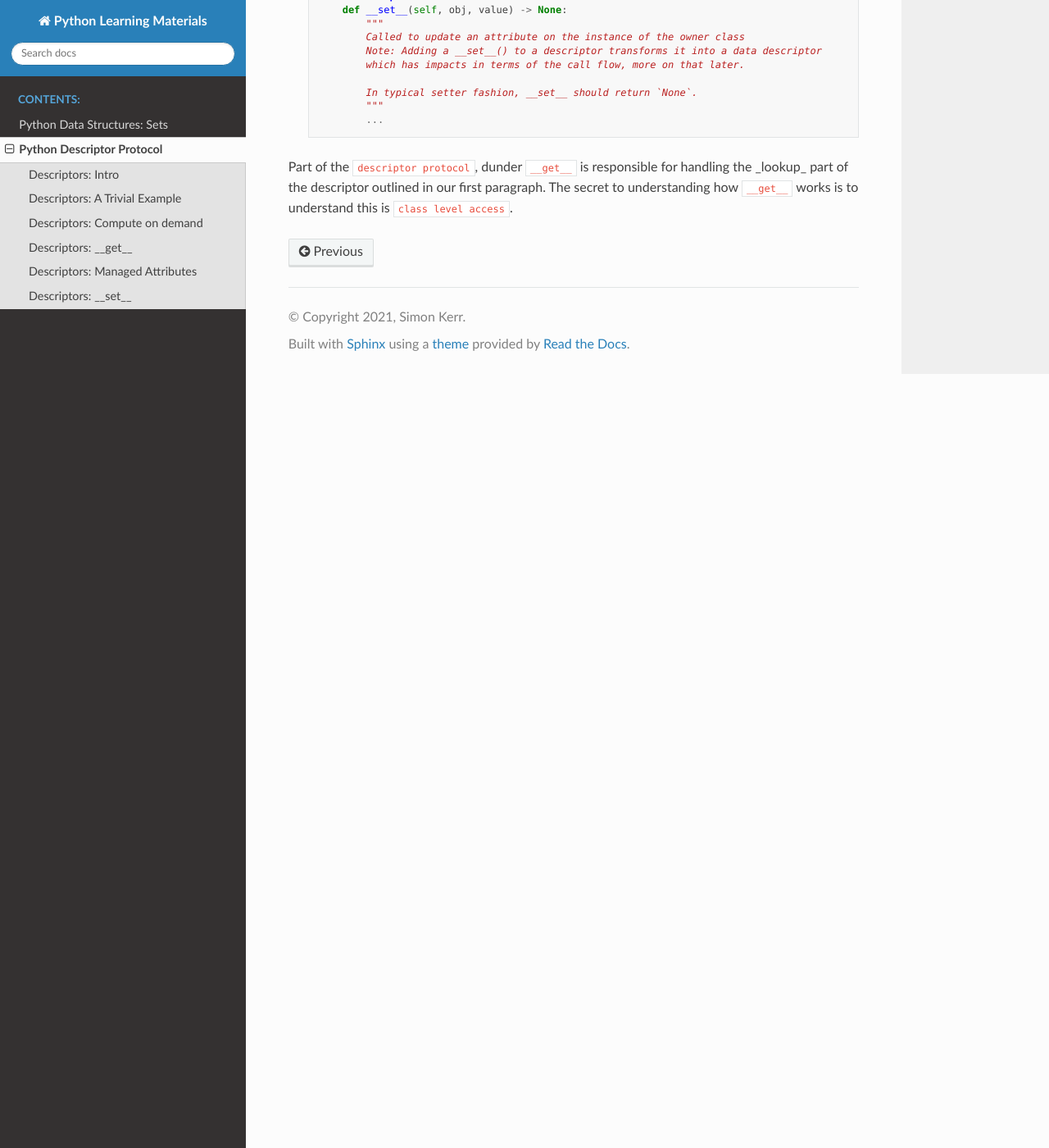
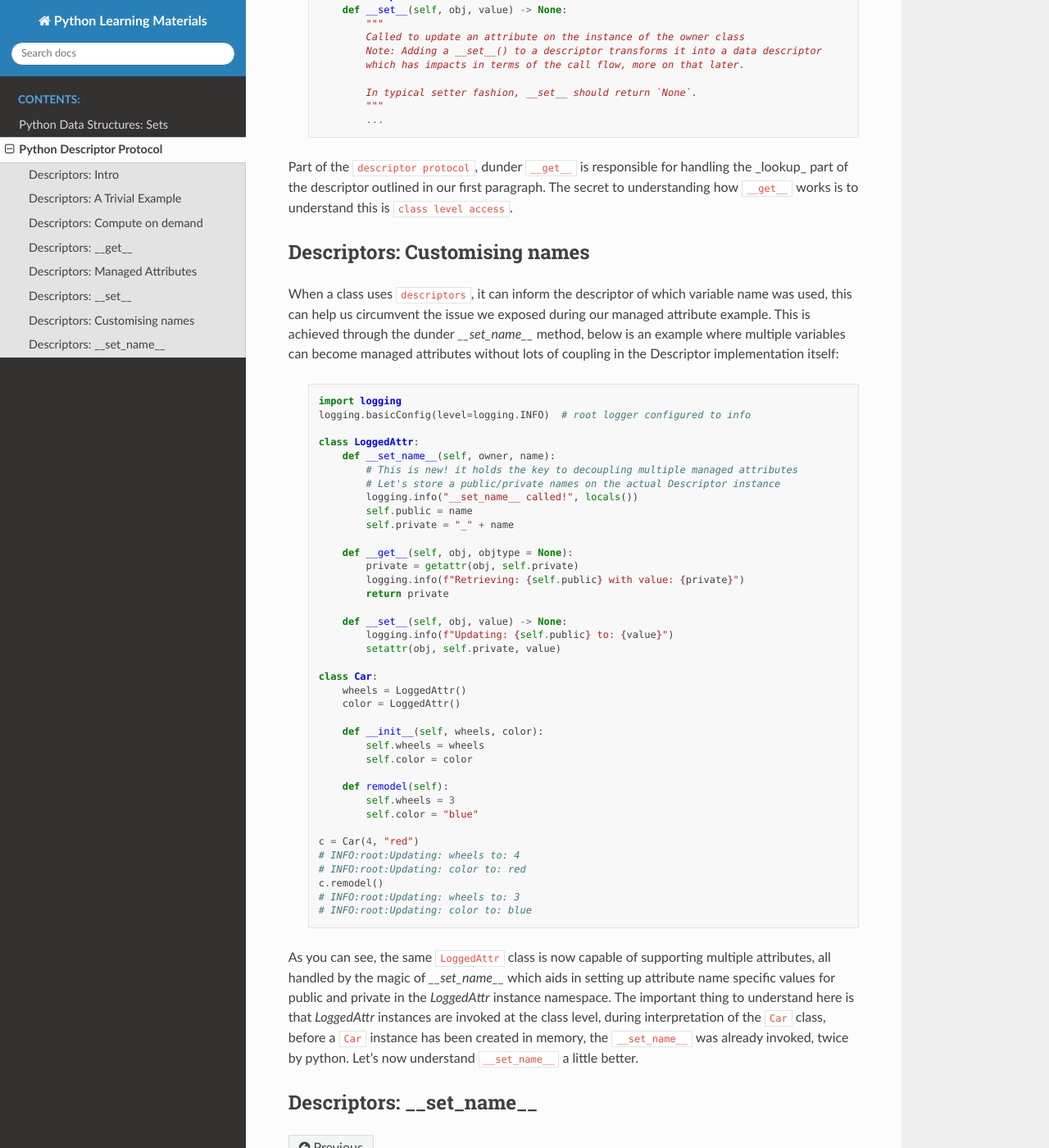
Before and after one commit to symonk/pydocs, a Sphinx documentation site: the page built from docs/source/descriptor_protocol.rst, in a window 1280 px wide and 1400 px high, scrolled down 4363 px. Shown: the whole window at 82% size. Built offline with Sphinx 7.4.7 and the Read the Docs theme 2.0.0, drawn with Linux system fonts in a browser that asks for light colours; some of the changed text lies outside the part shown.

Commit message:
documenting customisable names and how to decouple descriptors from hardwired attr names

```diff
--- a/docs/source/descriptor_protocol.rst
+++ b/docs/source/descriptor_protocol.rst
@@ -239,3 +239,63 @@ __set__ implementation has an exception raising place holder, it is enough to qu
 Part of the ``descriptor protocol``, dunder ``__get__`` is responsible for handling the
 _lookup_ part of the descriptor outlined in our first paragraph.  The secret to understanding
 how ``__get__`` works is to understand this is ``class level access``.
+
+Descriptors: Customising names
+-------------------------------
+
+When a class uses ``descriptors``, it can inform the descriptor of which variable
+name was used, this can help us circumvent the issue we exposed during our managed
+attribute example.  This is achieved through the dunder `__set_name__` method,
+below is an example where multiple variables can become managed attributes without
+lots of coupling in the Descriptor implementation itself:
+
+    .. code-block:: python
+
+        import logging
+        logging.basicConfig(level=logging.INFO)  # root logger configured to info
+
+        class LoggedAttr:
+            def __set_name__(self, owner, name):
+                # This is new! it holds the key to decoupling multiple managed attributes
+                # Let's store a public/private names on the actual Descriptor instance
+                logging.info("__set_name__ called!", locals())
+                self.public = name
+                self.private = "_" + name
+
+            def __get__(self, obj, objtype = None):
+                private = getattr(obj, self.private)
+                logging.info(f"Retrieving: {self.public} with value: {private}")
+                return private
+
+            def __set__(self, obj, value) -> None:
+                logging.info(f"Updating: {self.public} to: {value}")
+                setattr(obj, self.private, value)
+
+        class Car:
+            wheels = LoggedAttr()
+            color = LoggedAttr()
+
+            def __init__(self, wheels, color):
+                self.wheels = wheels
+                self.color = color
+
+            def remodel(self):
+                self.wheels = 3
+                self.color = "blue"
+
+        c = Car(4, "red")
+        # INFO:root:Updating: wheels to: 4
+        # INFO:root:Updating: color to: red
+        c.remodel()
+        # INFO:root:Updating: wheels to: 3
+        # INFO:root:Updating: color to: blue
+
+As you can see, the same ``LoggedAttr`` class is now capable of supporting multiple attributes, all
+handled by the magic of `__set_name__` which aids in setting up attribute name specific values for
+public and private in the `LoggedAttr` instance namespace.  The important thing to understand here
+is that `LoggedAttr` instances are invoked at the class level, during interpretation of the ``Car``
+class, before a ``Car`` instance has been created in memory, the ``__set_name__`` was already
+invoked, twice by python.  Let's now understand ``__set_name__`` a little better.
+
+Descriptors: __set_name__
+--------------------------
```
Also changed, not shown: other parts of docs/source/descriptor_protocol.rst (+4 -4 lines).
